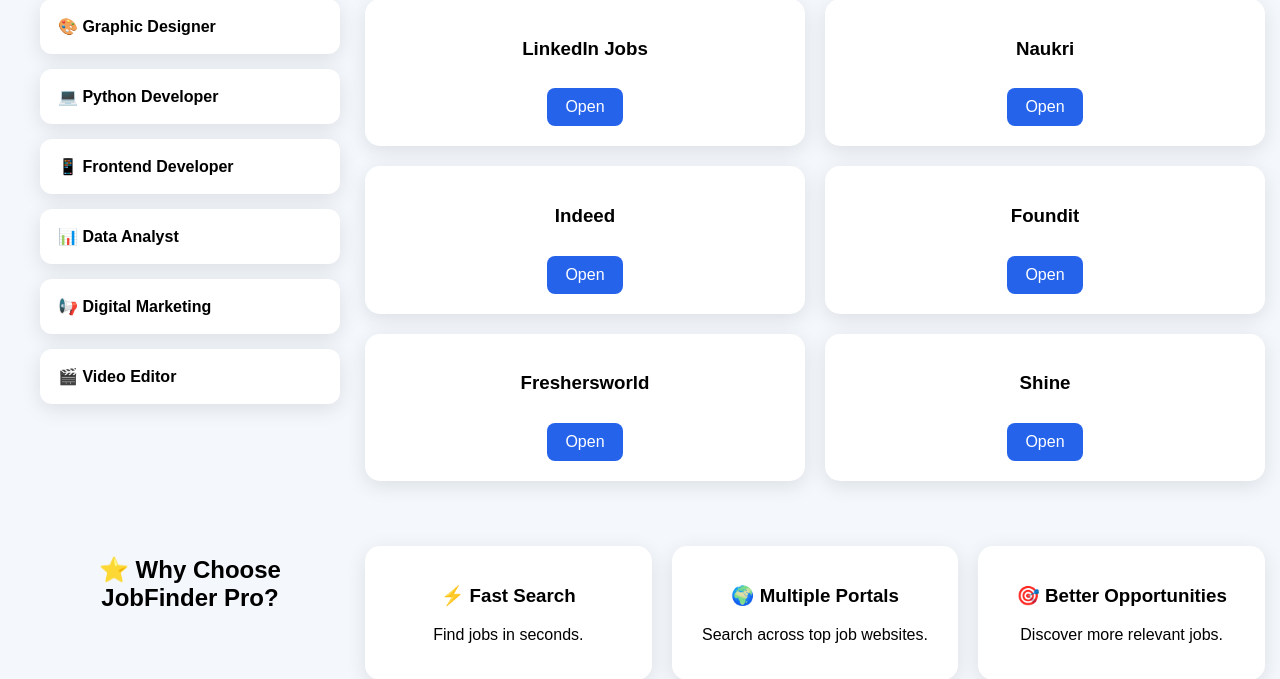
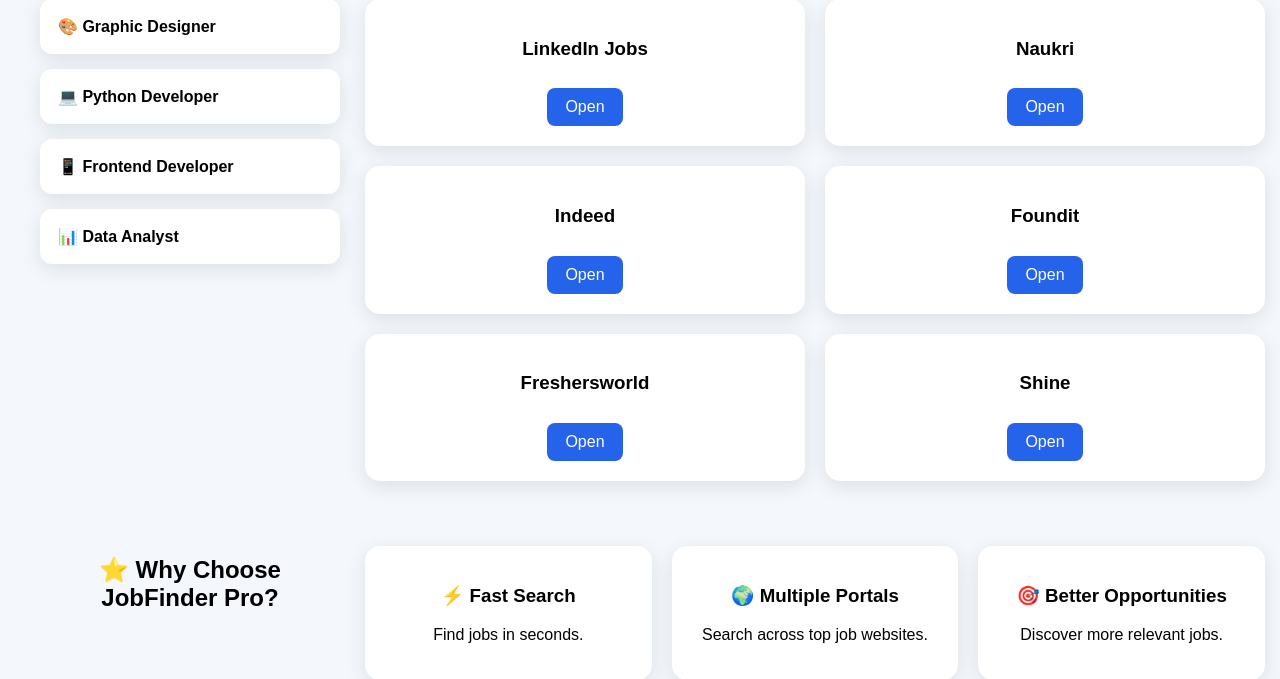
Before and after one commit to sukumar001reddyp-creator/jobfinderpro, a Flask app: page / in a window 1280 px wide. Shown: the part 481-1160 px from the top of the page. Run offline with Flask 3, Linux system fonts and the light colour scheme.

Commit message:
Remove job roles for Digital Marketing and Video Editor
Removed links for Digital Marketing and Video Editor roles from the popular job roles section.

```diff
--- a/templates/index.html
+++ b/templates/index.html
@@ -224,28 +224,21 @@ placeholder="Location">
 
 <h2>🔥 Popular Job Roles</h2>
 
-<a class="role-card" href="/search?role=Graphic+Designer&location=Hyderabad&experience=Fresher">
+<a class="role-card" href="/search?role=Graphic+Designer">
 🎨 Graphic Designer
 </a>
 
-<a class="role-card" href="/search?role=Python+Developer&location=Hyderabad&experience=Fresher">
+<a class="role-card" href="/search?role=Python+Developer">
 💻 Python Developer
 </a>
 
-<a class="role-card" href="/search?role=Frontend+Developer&location=Hyderabad&experience=Fresher">
+<a class="role-card" href="/search?role=Frontend+Developer">
 📱 Frontend Developer
 </a>
 
-<a class="role-card" href="/search?role=Data+Analyst&location=Hyderabad&experience=Fresher">
+<a class="role-card" href="/search?role=Data+Analyst">
 📊 Data Analyst
 </a>
-
-<a class="role-card" href="/search?role=Digital+Marketing&location=Hyderabad&experience=Fresher">
-📢 Digital Marketing
-</a>
-
-<a class="role-card" href="/search?role=Video+Editor&location=Hyderabad&experience=Fresher">
-🎬 Video Editor
 </a>
 
 </div>
```
